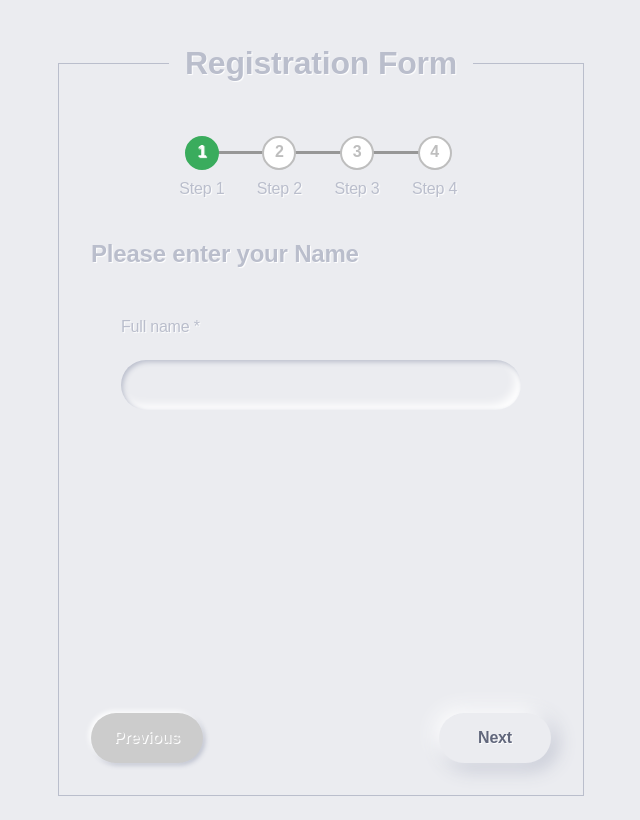
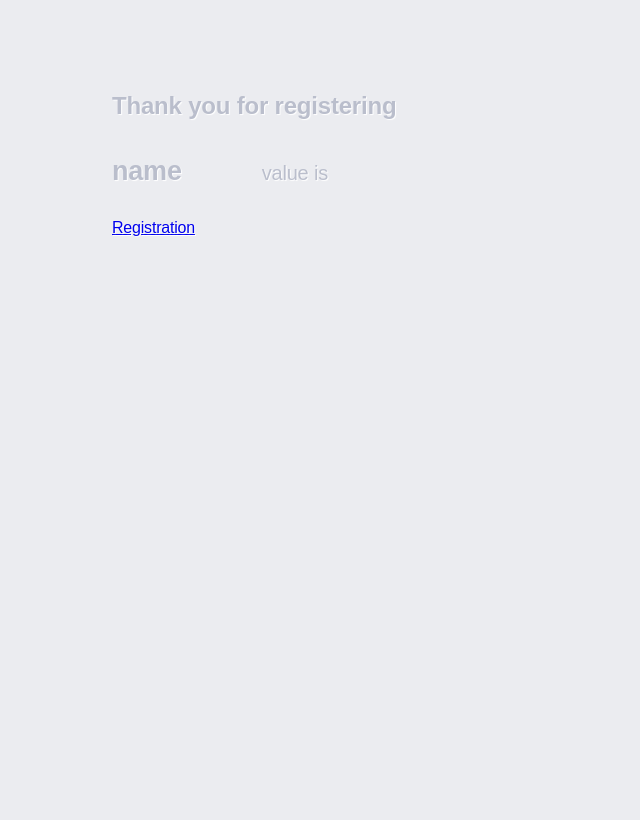
Before and after one commit to AlaeddineMessadi/dynamic-form-registration, a React (Create React App) app: page /result in a window 1280 px wide. Shown: the whole page, without its empty margins (344-984 px from the left). Built offline with nearby package versions, Linux system fonts and the light colour scheme.

Commit message:
Create result and registration pages use react router fix addData action

```diff
--- a/package.json
+++ b/package.json
@@ -16,6 +16,7 @@
     "react": "^17.0.1",
     "react-dom": "^17.0.1",
     "react-redux": "^7.2.2",
+    "react-router-dom": "^5.2.0",
     "react-scripts": "4.0.1",
     "redux": "^4.0.5",
     "redux-devtools-extension": "^2.13.8",
@@ -51,6 +52,7 @@
   },
   "devDependencies": {
     "@types/react-redux": "^7.1.12",
+    "@types/react-router-dom": "^5.1.6",
     "concurrently": "^5.3.0",
     "json-server": "^0.16.3"
   },
--- a/src/components/buttons-control/index.tsx
+++ b/src/components/buttons-control/index.tsx
@@ -40,8 +40,7 @@ export const ButtonsControl: React.FC<IPropsButtonsControl> = ({
       if (currentStep === lastStepIndex) {
         submitForm();
 
-        console.log(errors);
-        if (errors) {
+        if (Object.keys(errors).length !== 0) {
           const errorStep = steps.indexOf(Object.keys(errors)[0]);
           dispatch(setStepAction(errorStep));
         }
--- a/src/components/form/index.tsx
+++ b/src/components/form/index.tsx
@@ -1,16 +1,22 @@
-import React from "react";
+import React, { Dispatch } from "react";
 import { Formik, Form as FormikForm } from "formik";
 import * as Yup from "yup";
+import { useDispatch } from "react-redux";
+import { useHistory } from "react-router-dom";
 
 import "./style.scss";
 import { FORM_SCHEMA } from "../../common/form-schema";
-import { ItemOption, KeyType } from "../../common/types";
+import { ItemOption, KeyType, DataField } from "../../common/types";
+import { addDataFieldAction } from "../../store/actions";
 
 interface IPropsForm {
   children: JSX.Element | JSX.Element[];
   className?: string;
 }
 export const Form: React.FC<IPropsForm> = ({ children, className }) => {
+  const dispatch: Dispatch<any> = useDispatch();
+  let history = useHistory();
+
   const [formData, setFormData] = React.useState({});
   const [validationSchema, setValidationSchema] = React.useState({});
 
@@ -58,9 +64,8 @@ export const Form: React.FC<IPropsForm> = ({ children, className }) => {
       initialValues={formData}
       validationSchema={validationSchema}
       onSubmit={(values, actions) => {
-        console.log({ values, actions });
-
-        alert(JSON.stringify(values, null, 2));
+        dispatch(addDataFieldAction(values as DataField[]));
+        history.push("/result");
         actions.setSubmitting(false);
       }}
     >
--- a/src/pages/App.scss
+++ b/src/pages/App.scss
@@ -76,7 +76,7 @@ form {
 
 
 .container {
-  max-width: $ruler*30;
+  max-width: $ruler*33;
 
   padding-right: 15px;
   padding-left: 15px;
--- a/src/pages/App.tsx
+++ b/src/pages/App.tsx
@@ -1,40 +1,22 @@
 import React from "react";
-import { useSelector } from "react-redux";
+import { BrowserRouter as Router, Switch, Route } from "react-router-dom";
 
-import "./App.scss";
-import { FORM_SCHEMA } from "../common/form-schema";
-import { ButtonsControl, Form, Slider, Stepper } from "../components";
-import { IAppState } from "../common/types";
+import ResultPage from "./result";
+import RegistrationPage from "./registration";
 
-function App() {
-  const step = useSelector((state: IAppState) => state.step);
+interface IPropsApp {}
 
-  const { steps } = FORM_SCHEMA;
-  const lastStepIndex = steps.length - 1;
-
+const App: React.FC<IPropsApp> = () => {
   return (
     <main>
-      <Form className="container">
-        <fieldset className="form-fieldset">
-          <legend>
-            <h1>Registration Form</h1>
-          </legend>
-          <div>
-            <Stepper steps={steps} step={step} />
-          </div>
-          <h2 className="subtitle">Please enter your Name</h2>
-          <div>
-            <Slider name="slider" sliders={steps} step={step} />
-          </div>
-          <ButtonsControl
-            currentStep={step}
-            lastStepIndex={lastStepIndex}
-            steps={steps.map((step) => step.name)}
-          />
-        </fieldset>
-      </Form>
+      <Router>
+        <Switch>
+          <Route exact path="/" component={RegistrationPage} />
+          <Route path="/result" component={ResultPage} />
+        </Switch>
+      </Router>
     </main>
   );
-}
+};
 
 export default App;
--- /dev/null
+++ b/src/pages/registration/index.tsx
@@ -0,0 +1,40 @@
+import React from "react";
+import { useSelector } from "react-redux";
+
+import "./style.scss";
+import { FORM_SCHEMA } from "../../common/form-schema";
+import { ButtonsControl, Form, Slider, Stepper } from "../../components";
+import { IAppState } from "../../common/types";
+
+interface IPropsRegistration {}
+
+const RegistrationPage: React.FC<IPropsRegistration> = () => {
+  const step = useSelector((state: IAppState) => state.step);
+
+  const { steps } = FORM_SCHEMA;
+  const lastStepIndex = steps.length - 1;
+
+  return (
+    <Form className="container">
+      <fieldset className="form-fieldset">
+        <legend>
+          <h1>Registration Form</h1>
+        </legend>
+        <div>
+          <Stepper steps={steps} step={step} />
+        </div>
+        <h2 className="subtitle">Please enter your Name</h2>
+        <div>
+          <Slider name="slider" sliders={steps} step={step} />
+        </div>
+        <ButtonsControl
+          currentStep={step}
+          lastStepIndex={lastStepIndex}
+          steps={steps.map((step) => step.name)}
+        />
+      </fieldset>
+    </Form>
+  );
+};
+
+export default RegistrationPage;
--- /dev/null
+++ b/src/pages/registration/style.scss
@@ -0,0 +1 @@
+@import "../App.scss"
--- /dev/null
+++ b/src/pages/result/index.tsx
@@ -0,0 +1,27 @@
+import React from "react";
+import { useSelector } from "react-redux";
+import "./style.scss";
+
+import { IAppState } from "../../common/types";
+import { Link } from "react-router-dom";
+
+interface IPropsResult {}
+
+const ResultPage: React.FC<IPropsResult> = () => {
+  const data = useSelector((state: IAppState) => state.data);
+
+  return (
+    <section className="container">
+      <div className="result">
+        <h1>Thank you for registering</h1>
+        <p className="segment result-row">
+          <label className="name">name</label>
+          <label className="value">value is</label>
+        </p>
+        <Link to="/">Registration</Link>
+      </div>
+    </section>
+  );
+};
+
+export default ResultPage;
--- /dev/null
+++ b/src/pages/result/style.scss
@@ -0,0 +1,26 @@
+// @import "../App.scss";
+
+@import "../../styles/variables.scss";
+
+.result {
+  padding: $ruler*4 $ruler*5;
+
+  .result-row {
+    flex-flow: row;
+    text-align: left;
+
+    label {
+      display: inline;
+
+      &.name {
+        font-size: 27px;
+        font-weight: bold;
+        margin-right: $ruler*5;
+      }
+
+      &.value {
+        font-size: 20px;
+      }
+    }
+  }
+}
--- a/src/store/actions.ts
+++ b/src/store/actions.ts
@@ -1,7 +1,9 @@
 import { DataField } from "../common/types";
 import { ADD_DATA, SET_STEP, LoadInitialActionTypes } from "./types";
 
-export function addDataFieldAction(data: DataField): LoadInitialActionTypes {
+export function addDataFieldAction(
+  data: DataField | DataField[]
+): LoadInitialActionTypes {
   return {
     type: ADD_DATA,
     payload: data,
--- a/src/store/reducer.ts
+++ b/src/store/reducer.ts
@@ -11,11 +11,7 @@ export const reducer = (
     case ADD_DATA:
       return {
         ...state,
-        data: {
-          [action.payload.name]: {
-            value: action.payload.value,
-          },
-        },
+        data: action.payload,
       };
     case SET_STEP:
       return {
--- a/src/store/types.ts
+++ b/src/store/types.ts
@@ -6,7 +6,7 @@ export const SET_STEP = "SET_STEP";
 
 interface AddDataAction {
   type: typeof ADD_DATA;
-  payload: DataField;
+  payload: DataField | DataField[];
 }
 interface SetStepAction {
   type: typeof SET_STEP;
```
Also changed, not shown: 2 other files (tests, documents, lock files or other folders).
